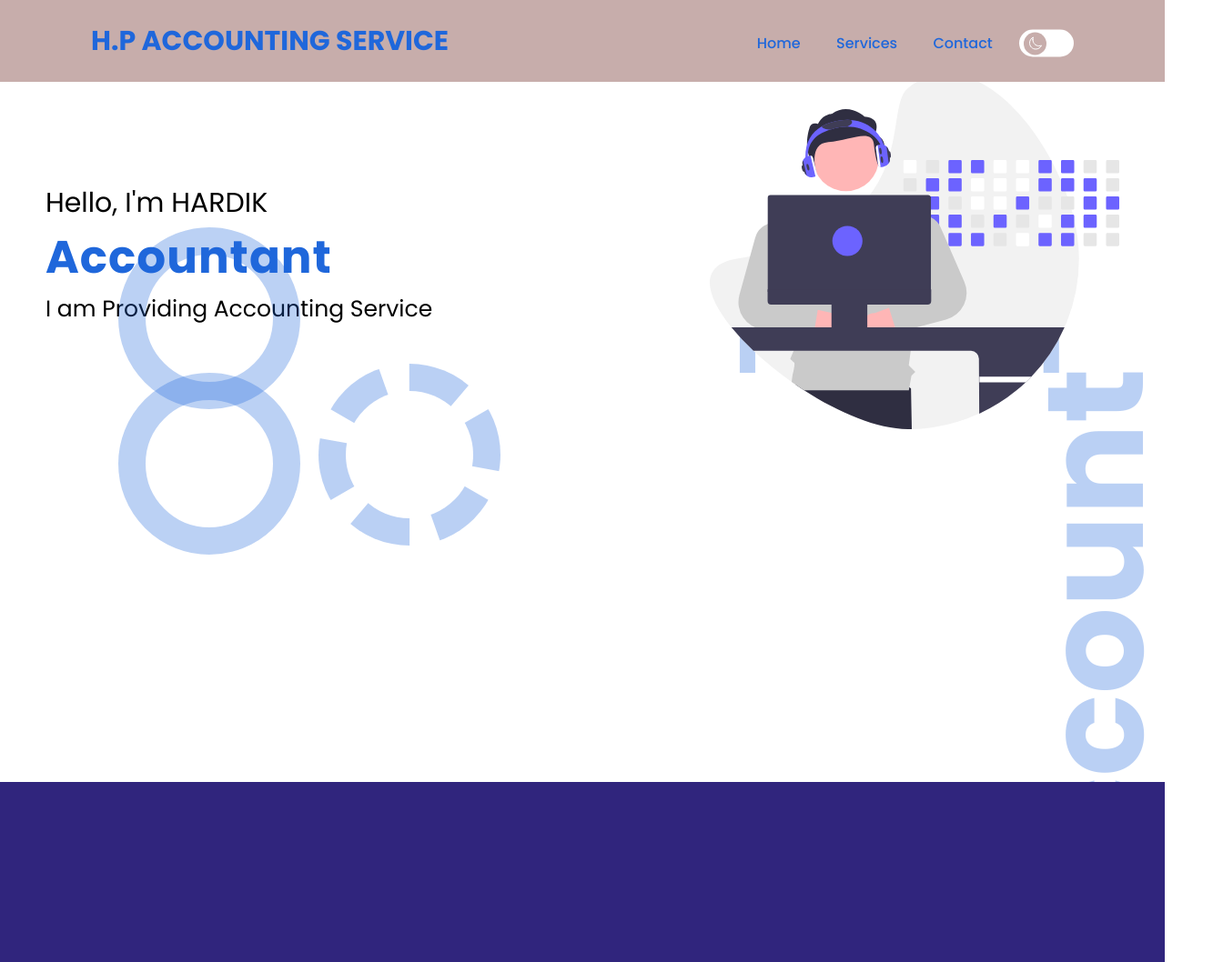
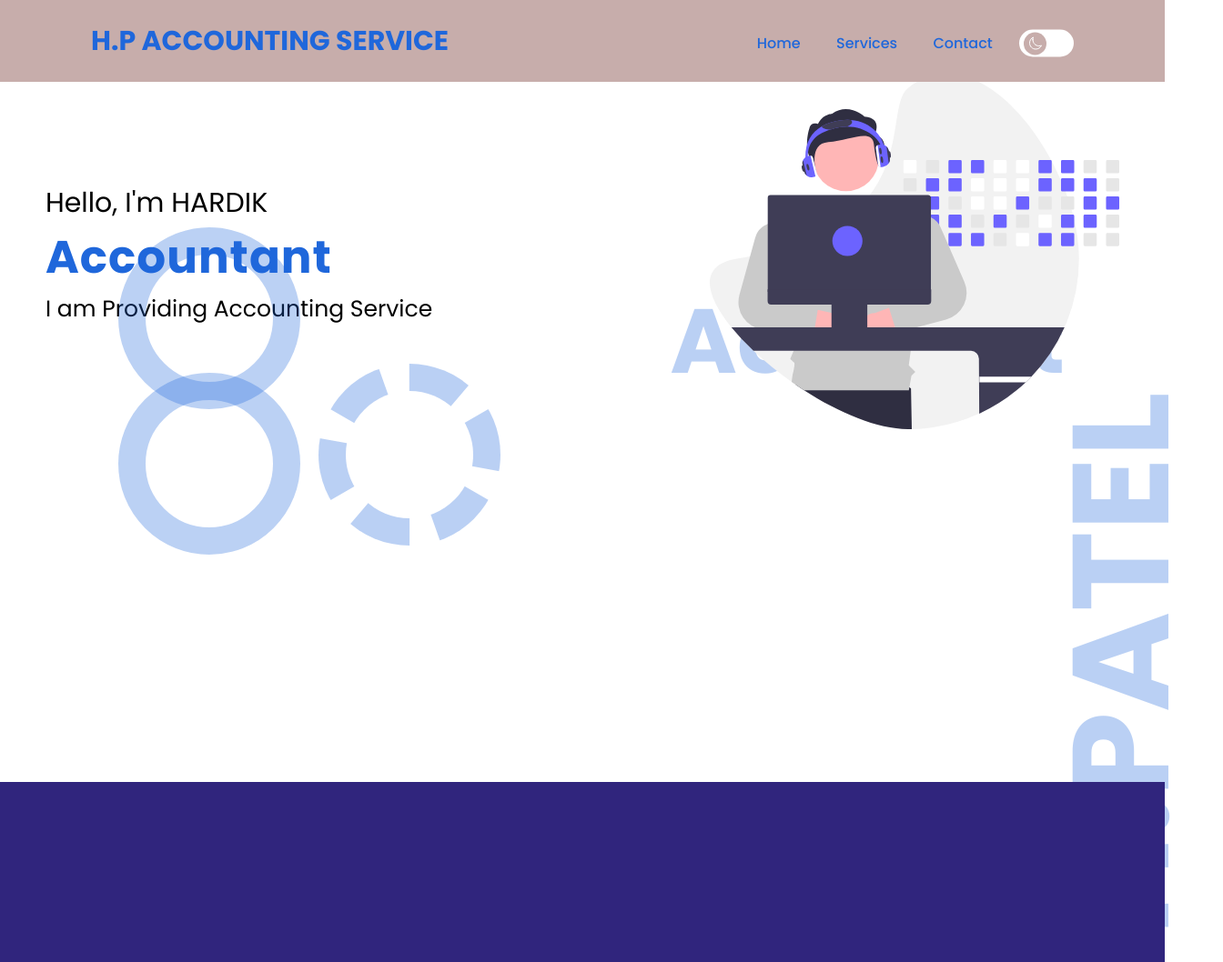
Before and after one commit to HARDIK8470/Hardik-panchotiya, a plain HTML site: page index.html in a window 1280 px wide. Shown: the top 1058 px of the page at 91% size, 1344 px wide, since content can reach past the window. Drawn offline with nearby package versions, Linux system fonts and the light colour scheme.

Commit message:
Update index.html

```diff
--- a/index.html
+++ b/index.html
@@ -35,8 +35,8 @@
     <div class="right">
       <img src="portimg.svg">
     </div>
-    <h1 class="bgtitle">Account</h1>
-    <h1 class="ya">H.Patel</h1>
+    <h1 class="bgtitle">H.PATEL</h1>
+    <h1 class="ya">Account</h1>
     <div class="circle1"></div>
     <div class="circle2"></div>
     <div class="circle3"></div>
```
